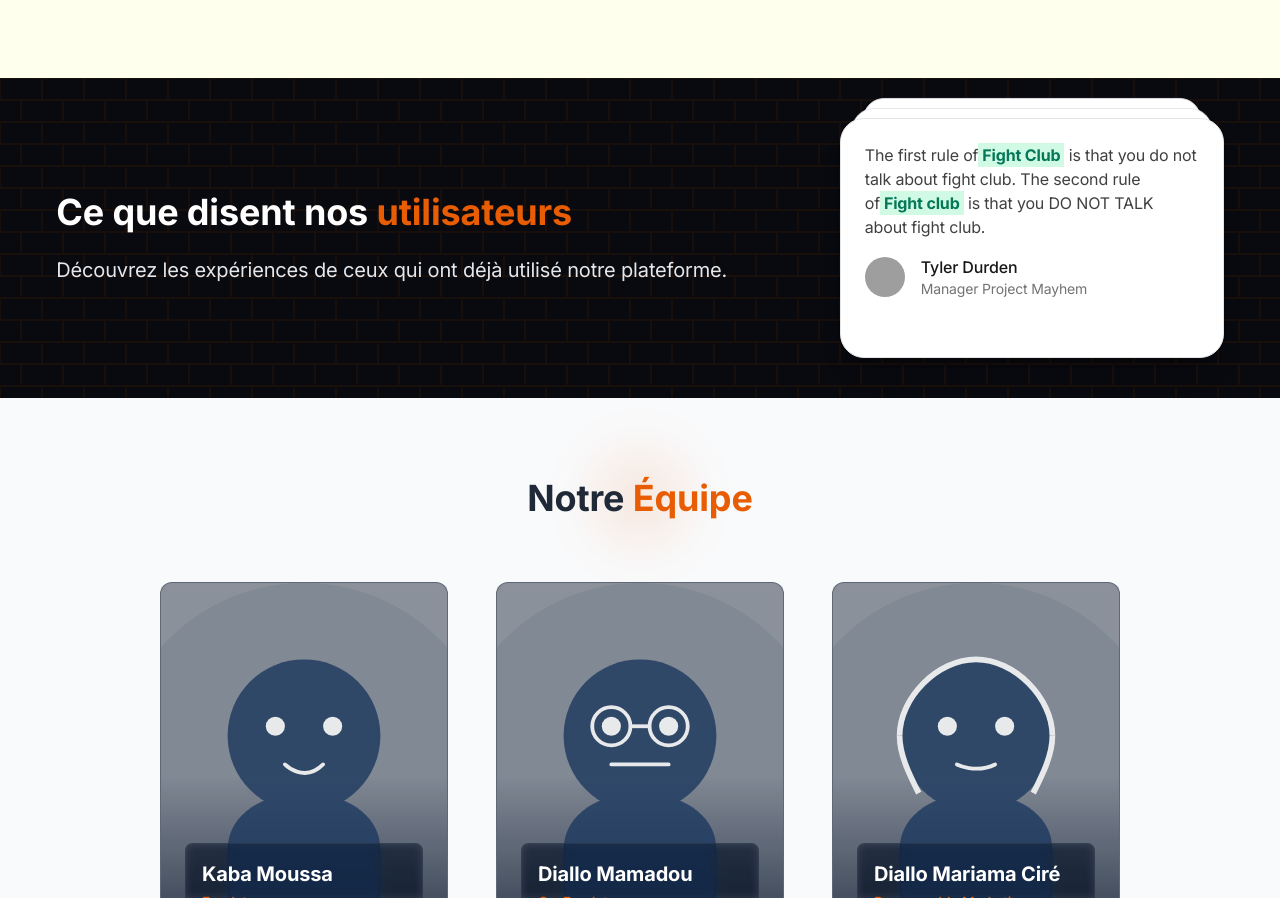
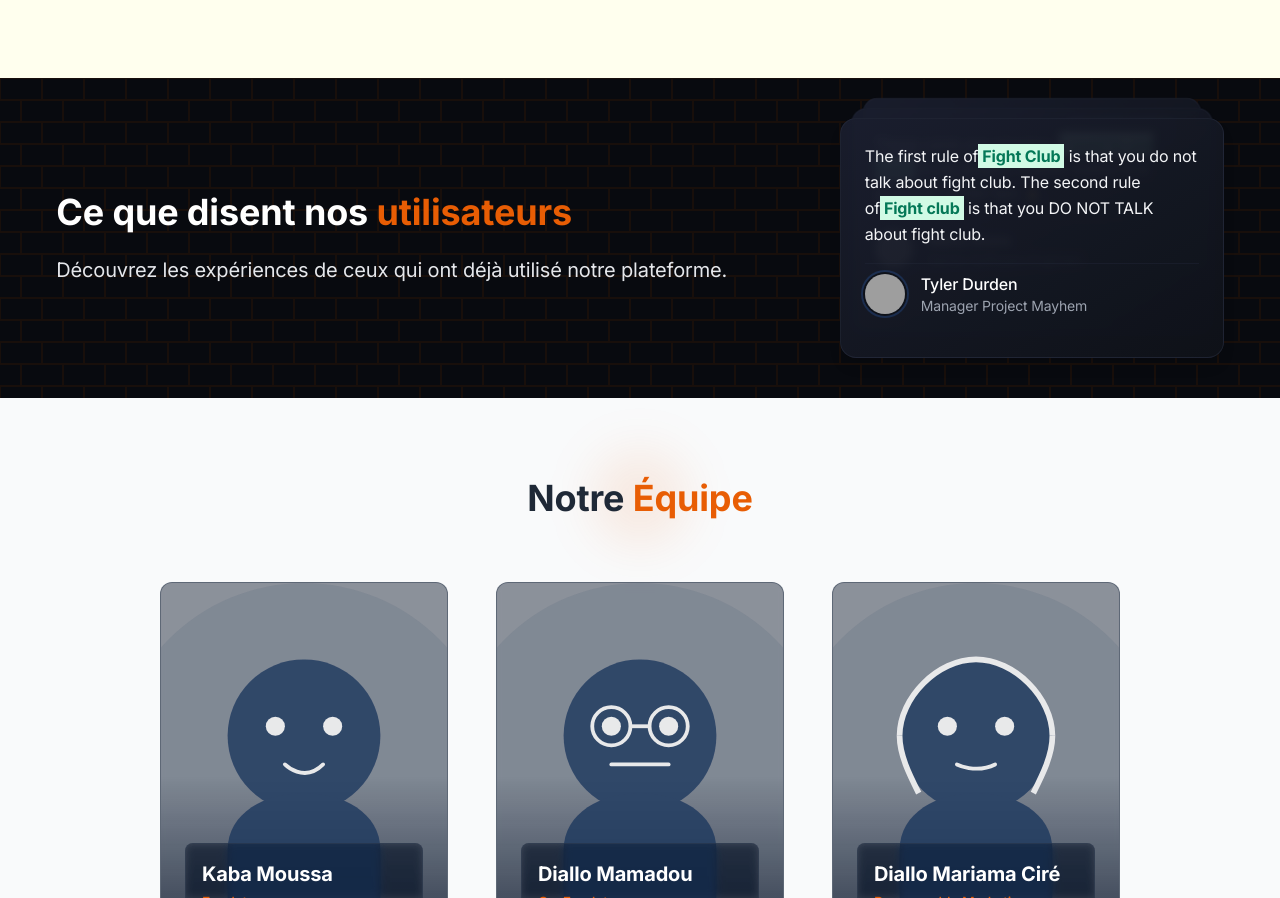
Before and after one commit to Jeanos2004/matchsavoir-frontend, a Next.js app: page / in a window 1280 px wide. Shown: the part 2380-3278 px from the top of the page. Built offline with nearby package versions, Linux system fonts and the light colour scheme; grey boxes are pictures that could not be loaded.

Commit message:
optimisation du composatn card-stack

```diff
--- a/src/app/(auth)/connexion/page.tsx
+++ b/src/app/(auth)/connexion/page.tsx
@@ -8,7 +8,7 @@
 export default function ConnexionPage() {
   return (
     <div className="bg-gradient-to-br from-[#1a1e2e] to-[#0f1219] p-4 md:p-8 flex items-center justify-center">
-      <div className="bg-[#0f1219]/80 backdrop-blur-sm shadow-2xl rounded-xl overflow-hidden border border-[#2a3042]/50 flex flex-col md:flex-row w-full max-w-6xl">
+      <div className="bg-[#0f1219]/80 backdrop-blur-sm shadow-2xl rounded-xl overflow-hidden border border-[#2a3042]/70 flex flex-col md:flex-row w-full max-w-6xl">
         {/* Colonne de gauche - Texte et image */}
         <div className="md:w-1/2 flex flex-col bg-motif text-white">
 
--- a/src/app/(auth)/inscription/page.tsx
+++ b/src/app/(auth)/inscription/page.tsx
@@ -7,7 +7,7 @@
 export default function InscriptionPage() {
   return (
     <div className="min-h-screen bg-gradient-to-br from-[#1a1e2e] to-[#0f1219] p-4 md:p-8 flex items-center justify-center">
-      <div className="bg-[#0f1219]/80 backdrop-blur-sm shadow-2xl rounded-xl overflow-hidden border border-[#2a3042]/50 flex flex-col md:flex-row w-full max-w-6xl">
+      <div className="bg-[#0f1219]/80 backdrop-blur-sm shadow-2xl rounded-xl overflow-hidden border border-[#2a3042]/70 flex flex-col md:flex-row w-full max-w-6xl">
         <div className="absolute inset-0 bg-gradient-to-br from-purple-500/5 to-blue-500/5 pointer-events-none" aria-hidden="true"></div>
         {/* Colonne de gauche - Texte et image */}
         <div className="md:w-1/2 relative min-h-[400px] md:min-h-[600px]">
--- a/src/components/ui/card-stack.tsx
+++ b/src/components/ui/card-stack.tsx
@@ -45,30 +45,35 @@
       {cards.map((card, index) => (
         <motion.div
           key={card.id}
-          className="absolute bg-white dark:bg-black h-60 w-60 md:h-60 md:w-96 rounded-3xl p-6 shadow-xl border border-neutral-200 dark:border-white/10 shadow-black/10 dark:shadow-white/5 flex flex-col justify-between"
+          className="absolute bg-gradient-to-br from-[#1a1e2e]/95 to-[#0f1219]/95 backdrop-blur-sm h-60 w-60 md:h-60 md:w-96 rounded-2xl p-6 shadow-lg border border-[#2a3042]/50 flex flex-col justify-between overflow-hidden group"
           style={{ transformOrigin: "top center" }}
           animate={{
             top: index * -offset,
             scale: 1 - index * scaleFactor,
             zIndex: cards.length - index,
           }}
+          whileHover={{ y: -2 }}
         >
-          <div className="space-y-4">
-            <div className="font-normal text-neutral-700 dark:text-neutral-200">
+          <div className="absolute inset-0 bg-gradient-to-br from-blue-500/5 to-purple-500/5 opacity-0 group-hover:opacity-100 transition-opacity duration-300" />
+
+          <div className="space-y-4 relative">
+            <div className="font-normal text-gray-100 leading-relaxed">
               {card.content}
             </div>
 
-            <div className="flex items-center space-x-4">
-              <Avatar>
+            <div className="flex items-center space-x-4 mt-auto pt-2 border-t border-[#2a3042]/30">
+              <Avatar className="ring-2 ring-blue-500/20 ring-offset-2 ring-offset-[#0f1219]">
                 <AvatarImage src="https://github.com/shadcn.png" alt={card.name} />
-                <AvatarFallback>{card.name.slice(0, 2).toUpperCase()}</AvatarFallback>
+                <AvatarFallback className="bg-gradient-to-br from-blue-500/20 to-purple-500/20 text-blue-300">
+                  {card.name.slice(0, 2).toUpperCase()}
+                </AvatarFallback>
               </Avatar>
 
               <div>
-                <p className="font-medium text-neutral-900 dark:text-white">
+                <p className="font-medium text-white group-hover:text-blue-300 transition-colors">
                   {card.name}
                 </p>
-                <p className="text-sm text-neutral-500 dark:text-neutral-300">
+                <p className="text-sm text-gray-400">
                   {card.designation}
                 </p>
               </div>
```
